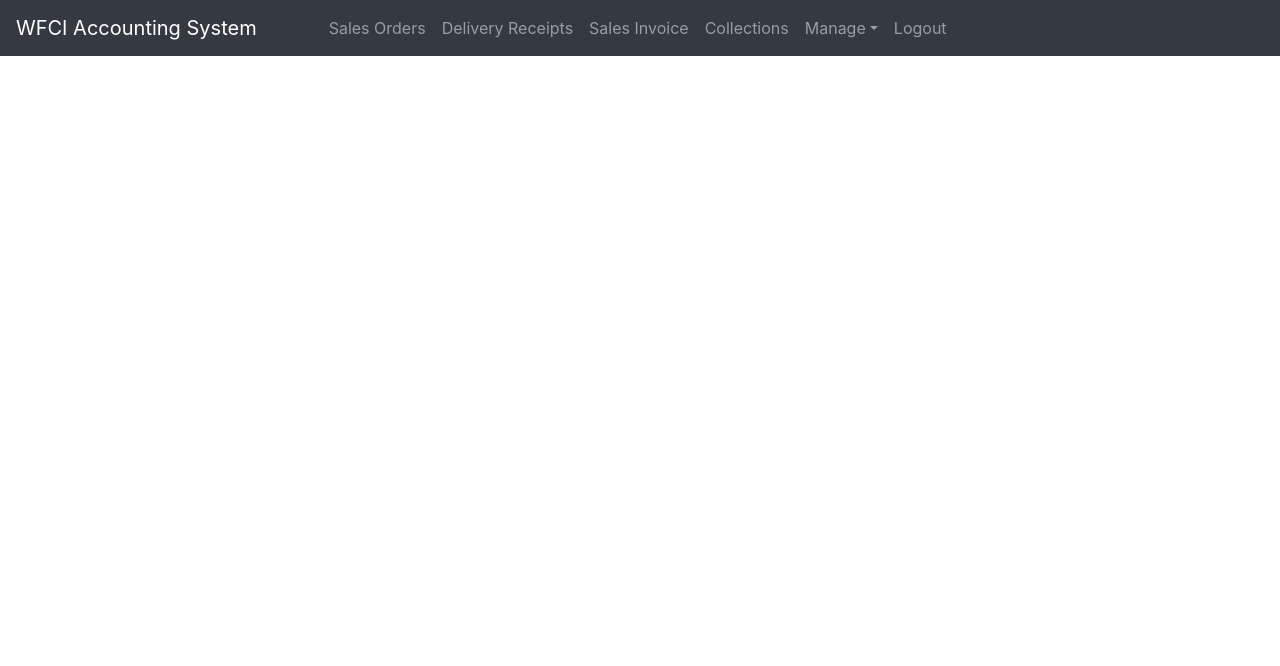
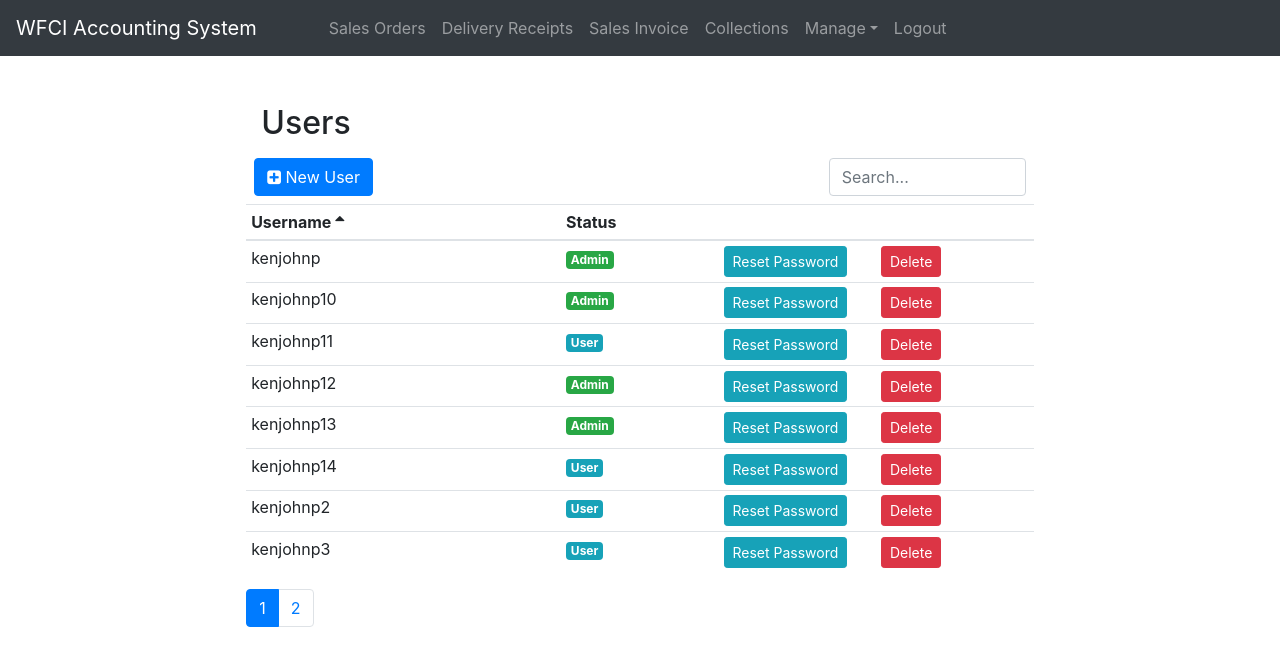
Before and after one commit to kenjohnp/WFCI-React, a React (Create React App) app: page /users in a window 1280 px wide. Before the commit this address led to /not-found. Shown: the top 666 px of the page. Built offline with nearby package versions, Linux system fonts and the light colour scheme.

Commit message:
Added Users and Installed Axios

```diff
--- a/src/App.js
+++ b/src/App.js
@@ -5,6 +5,7 @@ import NavigationBar from "./components/navigationBar";
 import Login from "./components/login";
 import Items from "./components/items";
 import Customers from "./components/customers";
+import Users from './components/users';
 import NotFound from "./components/notFound";
 import "bootstrap/dist/css/bootstrap.min.css";
 import "./App.css";
@@ -19,6 +20,7 @@ function App() {
             <Route path="/login" component={Login} />
             <Route path="/customers" component={Customers} />
             <Route path="/items" component={Items} />
+            <Route path="/users" component={Users} />
             <Route path="/" exact component={Login} />
             <Redirect to="/not-found" component={NotFound} />
           </Switch>
--- a/src/components/common/searchBox.jsx
+++ b/src/components/common/searchBox.jsx
@@ -1,3 +1,5 @@
+/** @format */
+
 import React from "react";
 import { InputGroup, Form, Button } from "react-bootstrap";
 
@@ -10,11 +12,6 @@ const SearchBox = ({ value, onChange }) => {
         value={value}
         onChange={e => onChange(e.currentTarget.value)}
       />
-      <InputGroup.Append>
-        <Button className="btn-outline">
-          Search <i className="fa fa-search"></i>
-        </Button>
-      </InputGroup.Append>
     </InputGroup>
   );
 };
--- a/src/components/common/tableBody.jsx
+++ b/src/components/common/tableBody.jsx
@@ -1,3 +1,5 @@
+/** @format */
+
 import React, { Component } from "react";
 import _ from "lodash";
 
--- a/src/components/common/tableHeader.jsx
+++ b/src/components/common/tableHeader.jsx
@@ -1,3 +1,5 @@
+/** @format */
+
 import React, { Component } from "react";
 
 class TableHeader extends Component {
@@ -29,7 +31,7 @@ class TableHeader extends Component {
             <th
               key={column.path || column.key}
               onClick={() => this.raiseSort(column.path)}
-              className="clickable"
+              className={column.class}
             >
               {column.label} {this.renderSortIcon(column)}
             </th>
--- a/src/components/customers.jsx
+++ b/src/components/customers.jsx
@@ -1,3 +1,5 @@
+/** @format */
+
 import React, { Component } from "react";
 import { Col, Row, Table, Button } from "react-bootstrap";
 import { getCustomers } from "../services/fakeCustomerService";
--- a/src/components/items.jsx
+++ b/src/components/items.jsx
@@ -1,3 +1,5 @@
+/** @format */
+
 import React, { Component } from "react";
 import _ from "lodash";
 import { Col, Row, Table, Button } from "react-bootstrap";
@@ -18,7 +20,7 @@ class Items extends Component {
   };
 
   columns = [
-    { path: "name", label: "Item Name" },
+    { path: "name", label: "Item Name", class: "clickable" },
     {
       key: "delete",
       content: item => (
@@ -83,9 +85,7 @@ class Items extends Component {
       <React.Fragment>
         <Col xl="2"></Col>
         <Col className="p-5 w-75" xl="8" md="12">
-          <h2>
-            Items <span className="d-inline h-5"></span>
-          </h2>
+          <h2>Items</h2>
           <Row className="justify-content-between">
             <Button className="m-2 btn-primary">
               <i className="fa fa-plus-square"></i> New Item
--- /dev/null
+++ b/src/components/users.jsx
@@ -0,0 +1,154 @@
+/** @format */
+
+import React, { Component } from "react";
+import _ from "lodash";
+import { Col, Row, Table, Badge, Button, InputGroup } from "react-bootstrap";
+import TableHeader from "./common/tableHeader";
+import TableBody from "./common/tableBody";
+import PaginationBar from "./common/paginationBar";
+import SearchBox from "./common/searchBox";
+import UsersModal from "./usersModal";
+import { paginate } from "../utils/paginate";
+import { getUsers } from "../services/fakeUsers";
+class Users extends Component {
+  state = {
+    users: [],
+    pageSize: 8,
+    currentPage: 1,
+    sortColumn: { path: "username", order: "asc" },
+    searchQuery: "",
+    show: false
+  };
+
+  columns = [
+    {
+      path: "username",
+      label: "Username",
+      class: "clickable w-30"
+    },
+    {
+      path: "isAdmin",
+      label: "Status",
+      class: "clickable w-15",
+      content: item =>
+        item.isAdmin ? (
+          <Badge variant="success">Admin</Badge>
+        ) : (
+          <Badge variant="info">User</Badge>
+        )
+    },
+    {
+      key: "changePass",
+      class: "w-15",
+      content: item => (
+        <Button
+          className="btn-info btn-sm"
+          onClick={() => this.handleChangePassword(item)}
+        >
+          Reset Password
+        </Button>
+      )
+    },
+    {
+      key: "delete",
+      class: "w-15",
+      content: item => (
+        <Button
+          className="btn-danger btn-sm"
+          onClick={() => this.handleDelete(item)}
+        >
+          Delete
+        </Button>
+      )
+    }
+  ];
+
+  componentDidMount() {
+    const users = getUsers();
+    this.setState({ users });
+  }
+
+  handlePageChange = page => {
+    this.setState({ currentPage: page });
+  };
+
+  handleSort = sortColumn => {
+    this.setState({ sortColumn });
+  };
+
+  handleSearch = query => {
+    this.setState({ searchQuery: query, currentPage: 1 });
+  };
+
+  handleModalShow = () => {
+    this.setState({ show: true });
+  };
+
+  handleModalClose = () => {
+    this.setState({ show: false });
+  };
+
+  getPagedData() {
+    const {
+      pageSize,
+      currentPage,
+      users: allUsers,
+      sortColumn,
+      searchQuery
+    } = this.state;
+
+    let filtered = allUsers;
+
+    if (searchQuery)
+      filtered = allUsers.filter(u =>
+        u.username.toLowerCase().startsWith(searchQuery.toLowerCase())
+      );
+
+    const sorted = _.orderBy(filtered, [sortColumn.path], [sortColumn.order]);
+
+    const users = paginate(sorted, currentPage, pageSize);
+
+    return { totalCount: allUsers.length, data: users };
+  }
+
+  render() {
+    const { sortColumn, searchQuery, currentPage, pageSize } = this.state;
+
+    const { totalCount, data: users } = this.getPagedData();
+
+    return (
+      <React.Fragment>
+        <Col xl="2"></Col>
+        <Col xl="8" md="12" className="p-5 w-75">
+          <h2>Users</h2>
+          <Row className="justify-content-between">
+            <Button className="m-2 btn-primary" onClick={this.handleModalShow}>
+              <i className="fa fa-plus-square"></i> New User
+            </Button>
+            <SearchBox value={searchQuery} onChange={this.handleSearch} />
+            <UsersModal show={this.state.show} onHide={this.handleModalClose} />
+          </Row>
+          <Row>
+            <Table size="sm">
+              <TableHeader
+                columns={this.columns}
+                sortColumn={sortColumn}
+                onSort={this.handleSort}
+              />
+              <TableBody columns={this.columns} data={users} />
+            </Table>
+            <PaginationBar
+              itemsCount={totalCount}
+              pageSize={pageSize}
+              currentPage={currentPage}
+              onPageChange={this.handlePageChange}
+            />
+          </Row>
+        </Col>
+        <Col xl="2"></Col>
+      </React.Fragment>
+    );
+  }
+}
+
+export default Users;
--- /dev/null
+++ b/src/components/usersModal.jsx
@@ -0,0 +1,55 @@
+/** @format */
+
+import React, { Component } from "react";
+import { Modal, Form, Button } from "react-bootstrap";
+
+class UsersModal extends Component {
+  state = { show: false };
+
+  render() {
+    const { onHide, show } = this.props;
+
+    return (
+      <Modal show={show} onHide={onHide}>
+        <Modal.Header closeButton>
+          <Modal.Title>New User</Modal.Title>
+        </Modal.Header>
+        <Modal.Body>
+          <Form>
+            <Form.Group>
+              <Form.Label>Username</Form.Label>
+              <Form.Control
+                type="text"
+                placeholder="Enter Username"
+              ></Form.Control>
+            </Form.Group>
+            <Form.Group>
+              <Form.Label>Password</Form.Label>
+              <Form.Control
+                type="password"
+                placeholder="Enter Username"
+              ></Form.Control>
+            </Form.Group>
+            <Form.Group>
+              <Form.Check
+                checked
+                type="checkbox"
+                label="Make this user as Admin"
+              />
+            </Form.Group>
+          </Form>
+        </Modal.Body>
+        <Modal.Footer>
+          <Button variant="secondary" onClick={onHide}>
+            Close
+          </Button>
+          <Button variant="primary" onClick={onHide}>
+            Save Changes
+          </Button>
+        </Modal.Footer>
+      </Modal>
+    );
+  }
+}
+
+export default UsersModal;
--- a/src/index.css
+++ b/src/index.css
@@ -1,3 +1,5 @@
+/** @format */
+
 body {
   margin: 0;
   font-family: -apple-system, BlinkMacSystemFont, "Segoe UI", "Roboto", "Oxygen",
@@ -15,3 +17,11 @@ code {
 .clickable {
   cursor: pointer;
 }
+
+.w-15 {
+  width: 15%;
+}
+
+.w-30 {
+  width: 30%;
+}
--- /dev/null
+++ b/src/services/fakeUsers.js
@@ -0,0 +1,86 @@
+/** @format */
+
+export const users = [
+  {
+    _id: "5b21ca3eeb7f6fbccd471374",
+    username: "kenjohnp",
+    password: "kenjohn",
+    isAdmin: true
+  },
+  {
+    _id: "5b21ca3eeb7f6fbccd471483",
+    username: "kenjohnp2",
+    password: "kenjohn"
+  },
+  {
+    _id: "5b21ca3eeb7f6fbccd471478",
+    username: "kenjohnp3",
+    password: "kenjohn"
+  },
+  {
+    _id: "5b21ca3eeb7f6fbccd471980",
+    username: "kenjohnp4",
+    password: "kenjohn",
+    isAdmin: true
+  },
+  {
+    _id: "5b21ca3eeb7f6fbccd471378",
+    username: "kenjohnp5",
+    password: "kenjohn"
+  },
+  {
+    _id: "5b21ca3eeb7f6fbccd471296",
+    username: "kenjohnp6",
+    password: "kenjohn",
+    isAdmin: true
+  },
+  {
+    _id: "5b21ca3eeb7f6fbccd471089",
+    username: "kenjohnp7",
+    password: "kenjohn",
+    isAdmin: true
+  },
+  {
+    _id: "5b21ca3eeb7f6fbccd471360",
+    username: "kenjohnp8",
+    password: "kenjohn"
+  },
+  {
+    _id: "5b21ca3eeb7f6fbccd471920",
+    username: "kenjohnp9",
+    password: "kenjohn",
+    isAdmin: true
+  },
+  {
+    _id: "5b21ca3eeb7f6fbccd471839",
+    username: "kenjohnp10",
+    password: "kenjohn",
+    isAdmin: true
+  },
+  {
+    _id: "5b21ca3eeb7f6fbccd471049",
+    username: "kenjohnp11",
+    password: "kenjohn"
+  },
+  {
+    _id: "5b21ca3eeb7f6fbccd471820",
+    username: "kenjohnp12",
+    password: "kenjohn",
+    isAdmin: true
+  },
+  {
+    _id: "5b21ca3eeb7f6fbccd471090",
+    username: "kenjohnp13",
+    password: "kenjohn",
+    isAdmin: true
+  },
+  {
+    _id: "5b21ca3eeb7f6fbccd471068",
+    username: "kenjohnp14",
+    password: "kenjohn"
+  }
+];
+
+export function getUsers() {
+  return users;
+}
```
Also changed, not shown: src/services/httpService.js (added, +10 -0 lines), src/services/userService.js (added), 1 other file (tests, documents, lock files or other folders).
